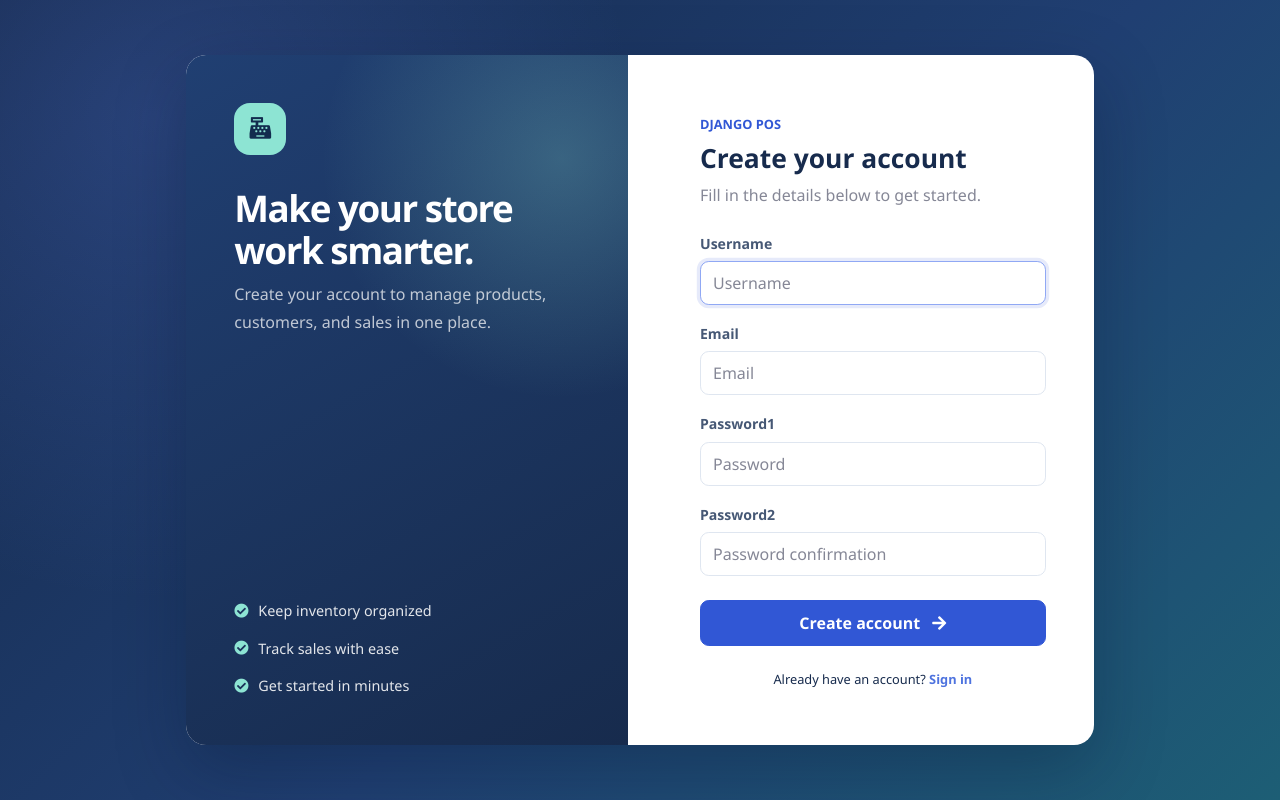
After one commit to bhim1111/Grocery_MS, a Django app: page /accounts/register/ in a window 1280 px wide. The commit adds this page. Run offline with Django 4.2, Linux system fonts and the light colour scheme; some libraries are stand-ins or nearby versions.

Commit message:
added signup and redirect in login page when page

```diff
--- a/templates/accounts/login.html
+++ b/templates/accounts/login.html
@@ -69,6 +69,7 @@
                                         </div>
                                         <button type="submit" name="login" class="btn btn-primary btn-user btn-block mt-4">Sign in <i class="fas fa-arrow-right ml-2"></i></button>
                                     </form>
+                                    <p class="small text-center mt-4 mb-0">New to Django POS? <a href="{% url 'authentication:register' %}" class="font-weight-bold">Create an account</a></p>
                                     <p class="small text-muted text-center mt-4 mb-0">Secure access to your point of sale.</p>
                                 </div>
                             </div>
--- /dev/null
+++ b/templates/accounts/register.html
@@ -0,0 +1,70 @@
+<!DOCTYPE html>
+{% load static %}
+<html lang="en">
+
+<head>
+    <meta charset="utf-8">
+    <meta name="viewport" content="width=device-width, initial-scale=1, shrink-to-fit=no">
+    <title>Django POS | Create account</title>
+    <link href="{% static 'vendor/fontawesome-free/css/all.min.css' %}" rel="stylesheet" type="text/css">
+    <link href="{% static 'css/sb-admin-2.min.css' %}" rel="stylesheet">
+    <link href="{% static 'css/pos-enhancements.css' %}" rel="stylesheet">
+</head>
+
+<body class="pos-login-page d-flex align-items-center py-4">
+    <div class="container">
+        <div class="row justify-content-center">
+            <div class="col-xl-11 col-lg-12 col-md-11">
+                <div class="card pos-login-card o-hidden my-4">
+                    <div class="card-body p-0">
+                        <div class="row">
+                            <div class="col-lg-6 d-none d-lg-flex">
+                                <div class="pos-login-showcase w-100">
+                                    <div>
+                                        <span class="pos-login-mark"><i class="fas fa-cash-register"></i></span>
+                                        <h1>Make your store<br>work smarter.</h1>
+                                        <p>Create your account to manage products, customers, and sales in one place.</p>
+                                    </div>
+                                    <div>
+                                        <div class="pos-login-feature"><i class="fas fa-check-circle"></i>Keep inventory organized</div>
+                                        <div class="pos-login-feature"><i class="fas fa-check-circle"></i>Track sales with ease</div>
+                                        <div class="pos-login-feature"><i class="fas fa-check-circle"></i>Get started in minutes</div>
+                                    </div>
+                                </div>
+                            </div>
+                            <div class="col-lg-6">
+                                <div class="pos-login-form">
+                                    <span class="small text-uppercase font-weight-bold text-primary">Django POS</span>
+                                    <h2 class="mt-2 mb-2">Create your account</h2>
+                                    <p class="text-muted mb-4">Fill in the details below to get started.</p>
+
+                                    {% if success %}
+                                    <div class="alert alert-success" role="status">Your account has been created. <a href="{% url 'authentication:login' %}">Sign in</a>.</div>
+                                    {% endif %}
+
+                                    <form method="post" novalidate>
+                                        {% csrf_token %}
+                                        {% for field in form %}
+                                        <div class="form-group">
+                                            <label for="{{ field.id_for_label }}">{{ field.label }}</label>
+                                            {{ field }}
+                                            {% for error in field.errors %}<div class="small text-danger mt-1">{{ error }}</div>{% endfor %}
+                                        </div>
+                                        {% endfor %}
+                                        {% if form.non_field_errors %}
+                                        <div class="alert alert-danger" role="alert">{% for error in form.non_field_errors %}{{ error }}{% endfor %}</div>
+                                        {% endif %}
+                                        <button type="submit" class="btn btn-primary btn-user btn-block mt-4">Create account <i class="fas fa-arrow-right ml-2"></i></button>
+                                    </form>
+                                    <p class="small text-center mt-4 mb-0">Already have an account? <a href="{% url 'authentication:login' %}" class="font-weight-bold">Sign in</a></p>
+                                </div>
+                            </div>
+                        </div>
+                    </div>
+                </div>
+            </div>
+        </div>
+    </div>
+</body>
+
+</html>
--- a/templates/pos/base.html
+++ b/templates/pos/base.html
@@ -87,11 +87,6 @@
         <i class="fas fa-angle-up"></i>
     </a>
 
-    <!-- Logout Modal-->
-    {% include 'pos/logout_modal.html' %}
-    <!-- End ofLogout Modal-->
-
-
     <!-- Bootstrap core JavaScript-->
     <script src="{% static 'vendor/jquery/jquery.min.js' %}"></script>
     <script src="{% static 'vendor/bootstrap/js/bootstrap.bundle.min.js' %}"></script>
```
Also changed, not shown: templates/pos/navbar.html (+7 -4 lines), db.sqlite3.
